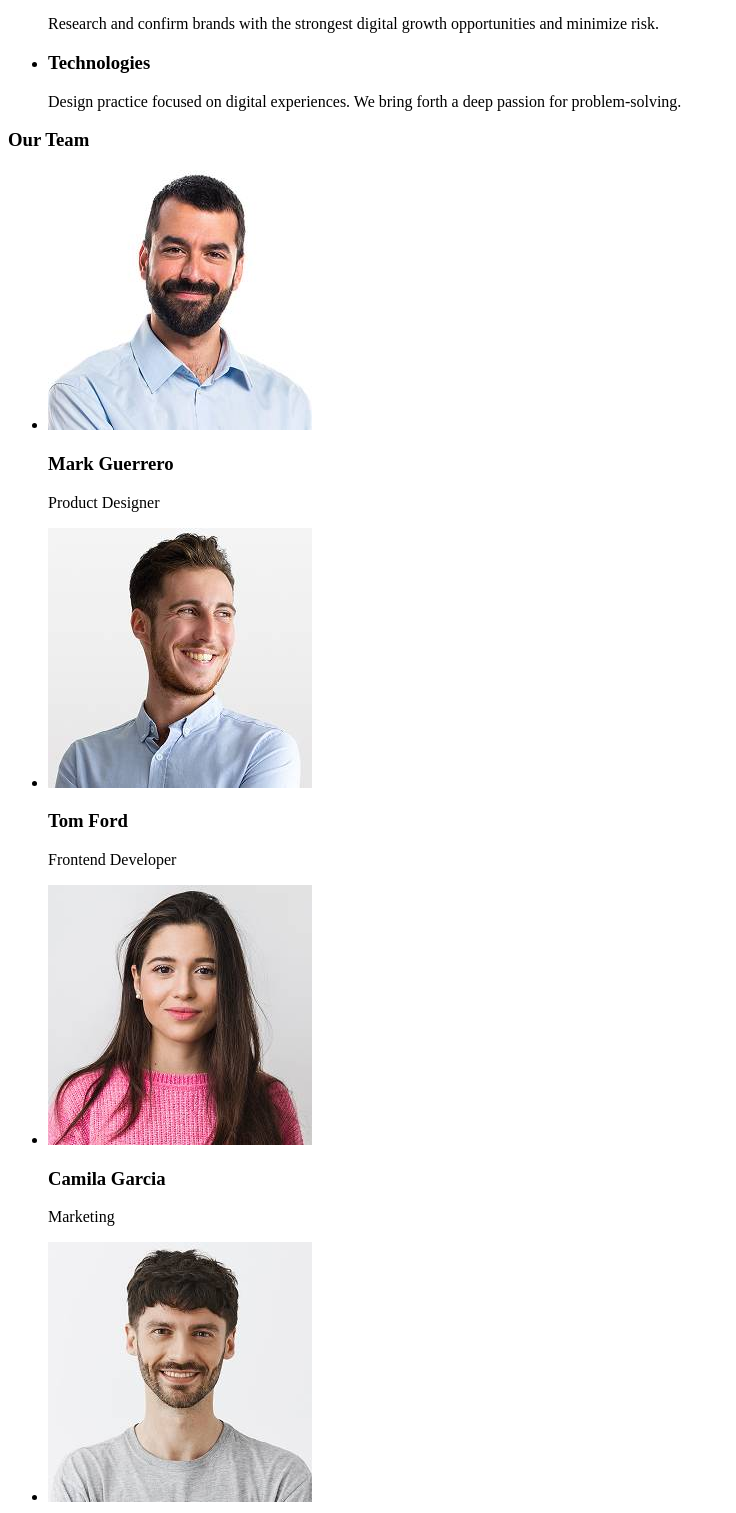
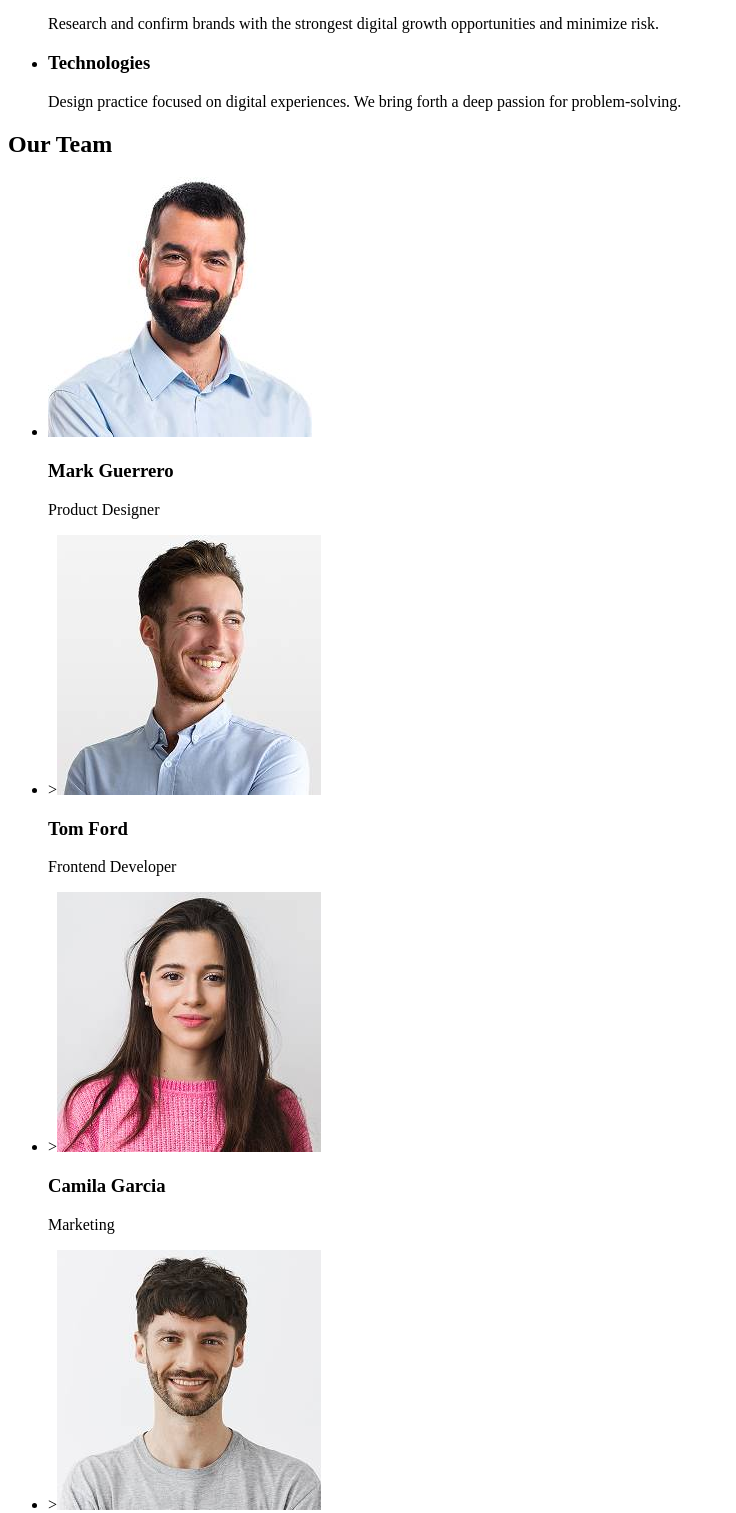
Before and after one commit to ValeriiBrykalov7/goit-markup-hw-01, a plain HTML site: page index.html in a window 1280 px wide. Shown: the part 483-1996 px from the top of the page, without its empty margins (0-736 px from the left). Drawn offline with Linux system fonts and the light colour scheme.

Commit message:
edit index.html

```diff
--- a/index.html
+++ b/index.html
@@ -64,49 +64,45 @@
         </ul>
       </section>
       <section>
-        <h3>Our Team</h3>
+        <h2>Our Team</h2>
         <ul>
           <li>
-            <a href="#"
-              ><img
+            <img
               src="./images/mark-guerrero-product-designer.jpg"
               alt="Portrait of Mark Guerrero. Product-designer"
               width="264"
               height="260"
-            /></a>
+            />
             <h3>Mark Guerrero</h3>
             <p>Product Designer</p>
           </li>
           <li>
-            <a href="#"
             ><img
               src="./images/tom-ford-front-end-developer.jpg"
               alt="Portrait of Tom Ford. Frontend-developer"
               width="264"
               height="260"
-            /></a>
+            />
             <h3>Tom Ford</h3>
             <p>Frontend Developer</p>
           </li>
           <li>
-            <a href="#"
             ><img
               src="./images/camila-garcia-marketing.jpg"
               alt="Portrait of Camila Garcia. Marketing."
               width="264"
               height="260"
-            /></a>
+            />
             <h3>Camila Garcia</h3>
             <p>Marketing</p>
           </li>
           <li>
-            <a href="#"
             ><img
               src="./images/daniel-wilson-ui-designer.jpg"
               alt="Portrait of Daniel Wilson. UI-designer"
               width="264"
               height="260"
-            /></a>
+            />
             <h3>Daniel Wilson</h3>
             <p>UI Designer</p>
           </li>
```
Lines whose indentation alone changed are shown as unchanged.
